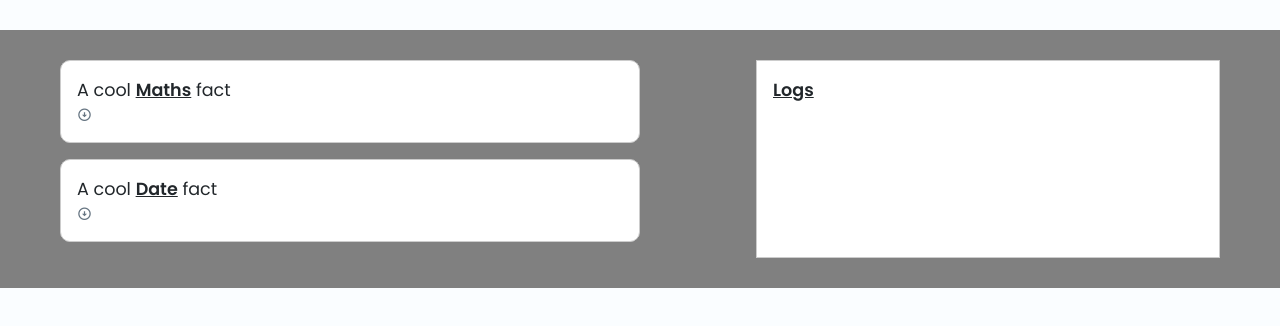
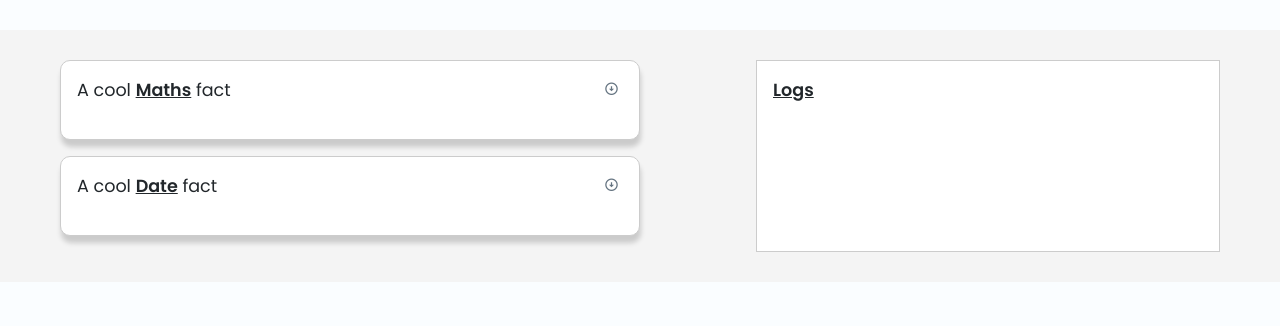
Before and after one commit to vadym-loik/test_digitevent, a Vue app in the folder myFileTest/: page / in a window 1280 px wide. Shown: the top 326 px of the page. Built offline with nearby package versions, Linux system fonts and the light colour scheme.

Commit message:
Update Cards.vue
add styles

```diff
--- a/myFileTest/src/components/Cards.vue
+++ b/myFileTest/src/components/Cards.vue
@@ -70,6 +70,7 @@ const fetchDateFact = async () => {
 
 h3 {
     font-weight: 400;
+    margin-bottom: 20px;
 }
 
 span {
@@ -78,7 +79,7 @@ span {
 }
 
 .app {
-    background: grey;
+    background: #F4F4F4;
 }
 
 .container {
@@ -98,6 +99,14 @@ span {
     padding: 16px;
     margin-bottom: 16px;
     background: #fff;
+    position: relative;
+    box-shadow: 1px 7px 5px 0px rgba(0, 0, 0, 0.17);
+}
+
+.ri-arrow-down-circle-line {
+    position: absolute;
+    right: 20px;
+    top: 20px;
 }
 
 .log__title {
```
